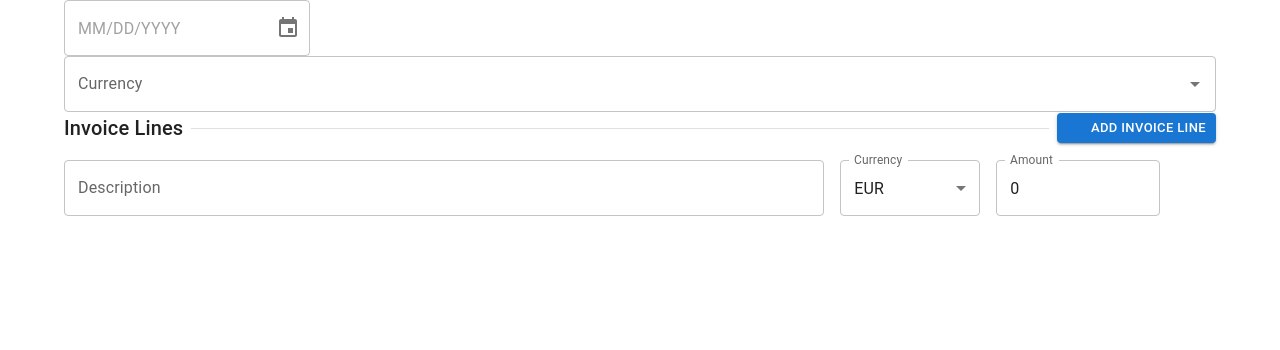
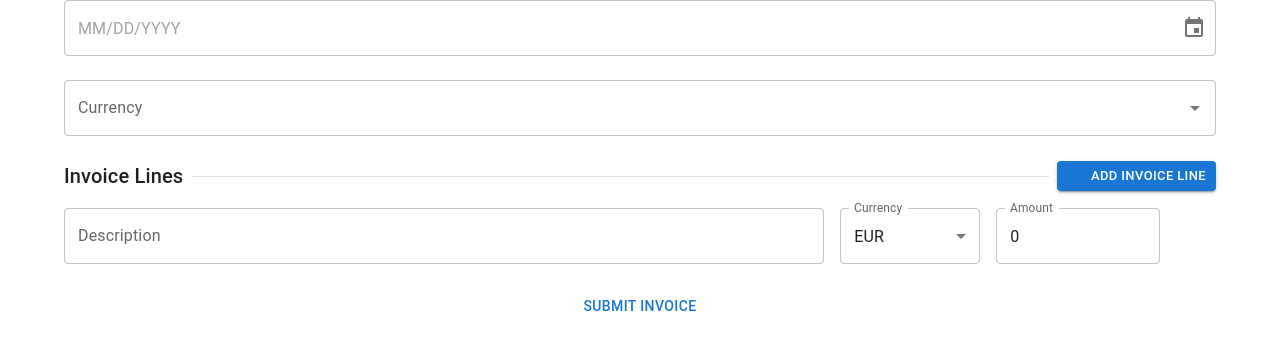
Before and after one commit to spaceInvaders007/fe-invoice-calculator, a Next.js app: page / in a window 1280 px wide. Shown: the top 350 px of the page. Built offline with nearby package versions, Linux system fonts and the light colour scheme; some icons are missing.

Commit message:
wrapping in form and building the payload

```diff
--- a/src/components/InvoiceForm.tsx
+++ b/src/components/InvoiceForm.tsx
@@ -2,10 +2,11 @@
 import { DatePicker, LocalizationProvider } from "@mui/x-date-pickers";
 import { AdapterDayjs } from "@mui/x-date-pickers/AdapterDayjs";
 import { Dayjs } from "dayjs";
-import { useState } from "react";
+import { FormEvent, useCallback, useState } from "react";
 import { CurrencySelector } from "./CurrencySelector";
 import { InvoiceLines } from "./InvoiceLines";
 import { InvoiceLine } from "@/types/types";
+import { Box, Button, Stack } from "@mui/material";
 export const InvoiceForm = () => {
   const [date, setDate] = useState<Dayjs | null>(null);
   const [baseCurrency, setBaseCurrency] = useState<string | null>(null);
@@ -16,8 +17,26 @@ export const InvoiceForm = () => {
       amount: 0,
     },
   ]);
+
+  const handleSubmit = useCallback(
+    (e: FormEvent) => {
+      e.preventDefault();
+      const finalInvoice = {
+        invoice: {
+          currency: baseCurrency,
+          date,
+          lines: [...invoiceLines],
+        },
+      };
+      console.log(finalInvoice, "final invoice ");
+    },
+    [baseCurrency, date, invoiceLines]
+  );
+
   return (
     <LocalizationProvider dateAdapter={AdapterDayjs}>
+      <Box component="form" onSubmit={handleSubmit}>
+        <Stack spacing={3}>
           <DatePicker value={date} onChange={(newDate) => setDate(newDate)} />
           <CurrencySelector
             baseCurrency={baseCurrency}
@@ -27,6 +46,9 @@ export const InvoiceForm = () => {
             invoiceLines={invoiceLines}
             setInvoiceLines={setInvoiceLines}
           />
+          <Button type="submit">Submit Invoice</Button>
+        </Stack>
+      </Box>
     </LocalizationProvider>
   );
 };
```
Lines whose indentation alone changed are shown as unchanged.
